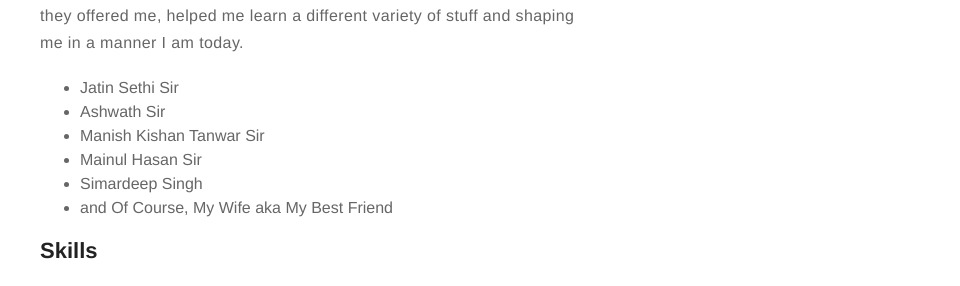
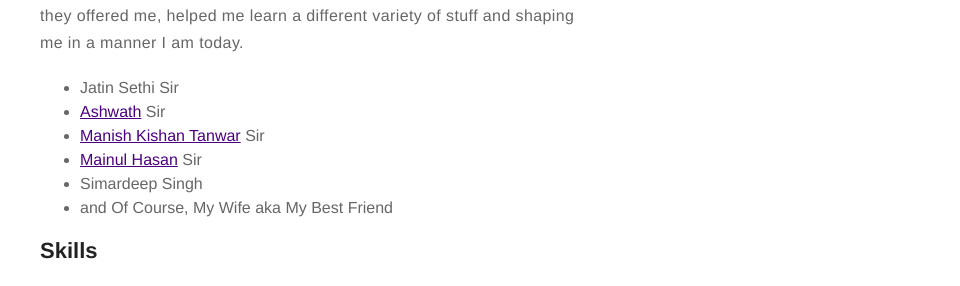
Before and after one commit to cryptic-hunter/cryptic-hunter.github.io, a Jekyll site: the page built from about.md, in a window 1280 px wide. Shown: the part 1316-1602 px from the top of the page, without its empty margins (320-1280 px from the left). Built offline with Jekyll 4.4.1, drawn with Linux system fonts in a browser that asks for light colours; nearby versions of some CDN libraries; part of the change alters nothing that is shown.

Commit message:
Initial Commit

```diff
--- a/about.md
+++ b/about.md
@@ -14,9 +14,9 @@ layout: page
 <p>
 <ul>
 	<li>Jatin Sethi Sir</li>
-	<li>Ashwath Sir</li>
-	<li>Manish Kishan Tanwar Sir</li>
-	<li>Mainul Hasan Sir</li>
+	<li><a href="https://twitter.com/ka3hk">Ashwath</a> Sir</li>
+	<li><a href="https://twitter.com/IndiShell1046">Manish Kishan Tanwar</a> Sir</li>
+	<li><a href="https://twitter.com/2mikU">Mainul Hasan</a> Sir</li>
 	<li>Simardeep Singh</li>
 	<li>and Of Course, <b>My Wife aka My Best Friend</b></li>
 </ul>
```
